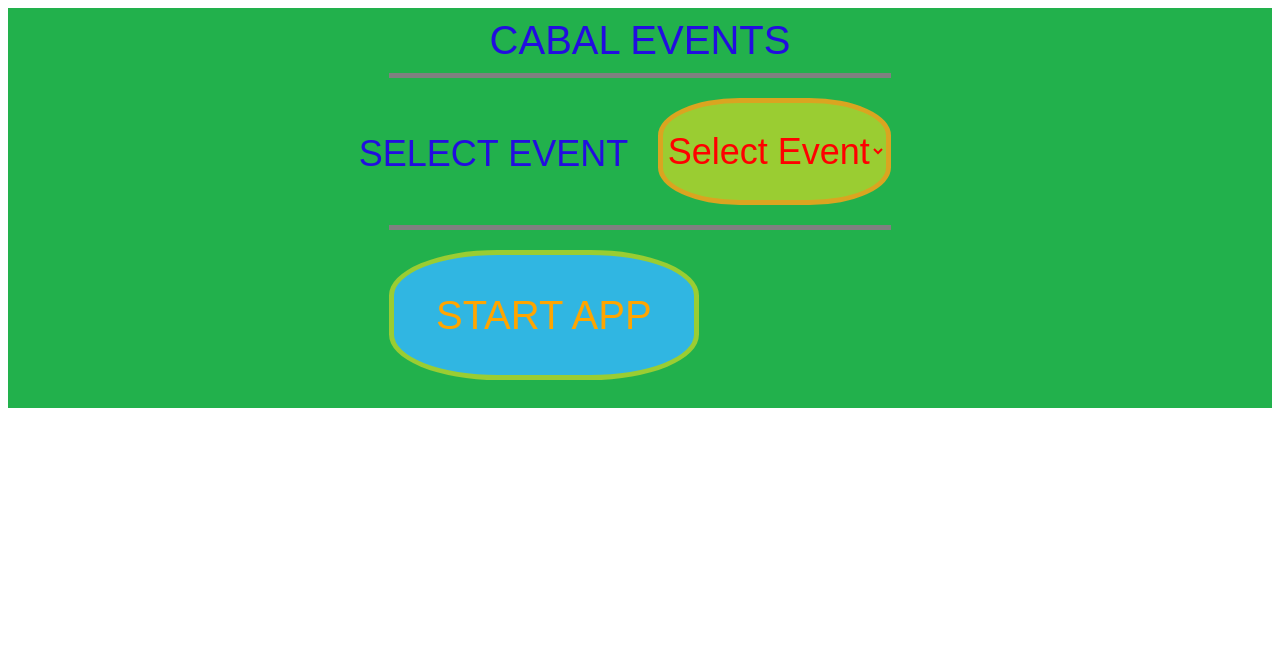
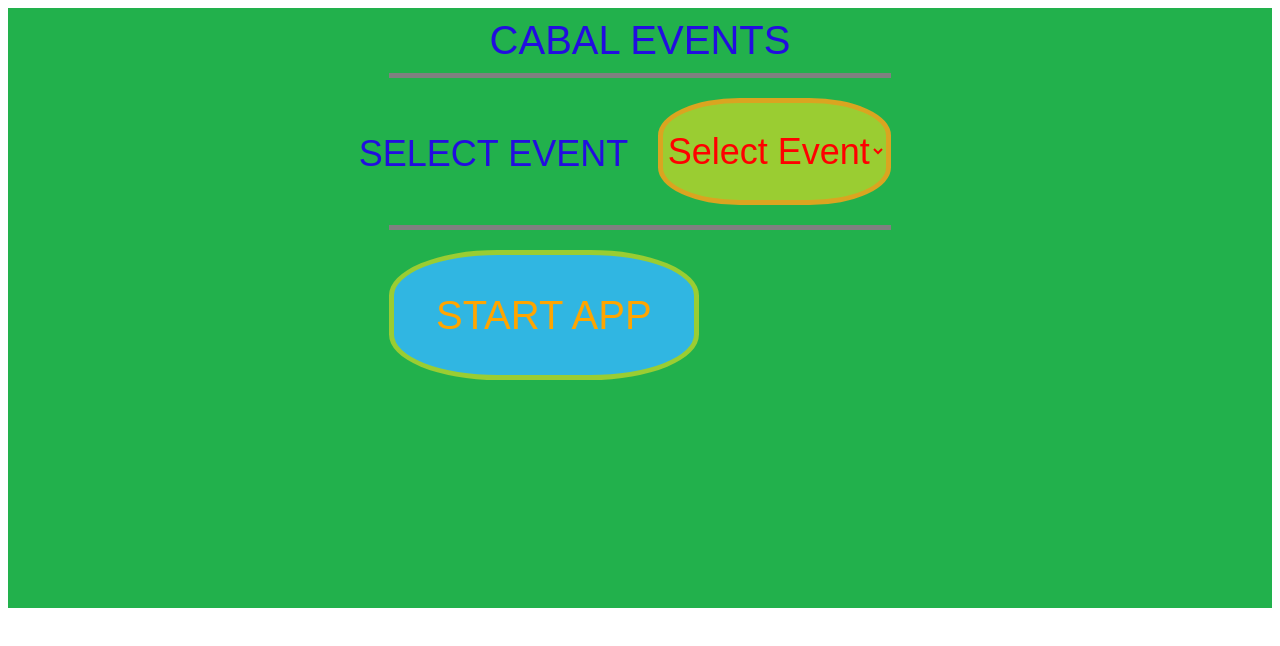
Before and after one commit to ErayiSkrt/CabalEvents, a website built with webpack: page index.html in a window 1280 px wide. Built offline with nearby package versions, Linux system fonts and the light colour scheme; no server answers.

Commit message:
no message

```diff
--- a/myStyle.css
+++ b/myStyle.css
@@ -6,7 +6,7 @@
   margin: 0;
   display: flex;
   align-items: center;
-  height: 400px;
+  height: 600px;
   max-width: 1080;
   /*justify-content: center;*/
   flex-direction: column;
--- a/package.json
+++ b/package.json
@@ -4,5 +4,8 @@
     "typescript": "^5.3.3",
     "webpack": "^5.89.0",
     "webpack-cli": "^5.1.4"
+  },
+  "scripts": {
+    "build": "webpack"
   }
 }
--- a/src/MainView.ts
+++ b/src/MainView.ts
@@ -5,9 +5,11 @@ export class MainView {
   protected background: HTMLDivElement;
   protected selectedOption = "";
   protected mainDiv: HTMLDivElement;
+  protected selectionUrl: string;
 
   protected charSelectView: CharSelection;
   constructor(document: Document) {
+    this.selectionUrl = "https://firstservice-emyq.onrender.com/loadEvents"
     this.doc = document;
     this.background = this.doc.createElement("div");
     this.background.id = "background";
@@ -24,6 +26,9 @@ export class MainView {
   }
 
   public addMainDivElements(): void {
+    fetch(this.selectionUrl).then(response => response.json()).then((data) => {
+      console.log(data);
+    });
     this.addTitle();
     this.horizontalLine();
     this.initSelection();
@@ -93,7 +98,9 @@ export class MainView {
     this.mainDiv.appendChild(button);
 
     button.addEventListener("pointerup", () => {
-      this.hideCabalEventsScreen();
+      if(this.selectedOption != ""){
+        this.hideCabalEventsScreen();
+      }
     });
   }
 
--- a/src/gui/charSelection/CharSelectionView.ts
+++ b/src/gui/charSelection/CharSelectionView.ts
@@ -50,17 +50,18 @@ export class CharSelection {
   public initSelection(): void {
     this.charList = ["char1", "char2", "char2"];
     const selectionContainer = this.doc.createElement("div");
-    selectionContainer.id = "charContainer";
+    selectionContainer.id = "eventsContainer";
     this.selectionView.appendChild(selectionContainer);
     this.addSelectonText(selectionContainer);
     const CharSelection = this.doc.createElement("select");
-    CharSelection.id = "charSelection";
+    CharSelection.id = "eventSelection";
 
     const defaultOption = this.doc.createElement("option");
     defaultOption.value = "";
     defaultOption.text = "Select Char";
     defaultOption.disabled = true;
     defaultOption.selected = true;
+    this.selectedChar = defaultOption.value;
     CharSelection.appendChild(defaultOption);
 
     for (const option in this.charList) {
@@ -79,7 +80,7 @@ export class CharSelection {
 
   protected addCharButton(): void {
     const button = this.doc.createElement("div");
-    button.id = "addchar";
+    button.id = "start";
     button.innerHTML = "Add Character";
     this.selectionView.appendChild(button);
 
@@ -93,7 +94,9 @@ export class CharSelection {
     this.selectionView.appendChild(button);
 
     button.addEventListener("pointerup", () => {
-      this.hideCharSelectionView();
+      if(this.selectedChar != ""){
+        	this.hideCharSelectionView();
+      }
     });
   }
 
```
Also changed, not shown: dist/bundle.js, src/gui/popup.ts/Popup.ts (added).
